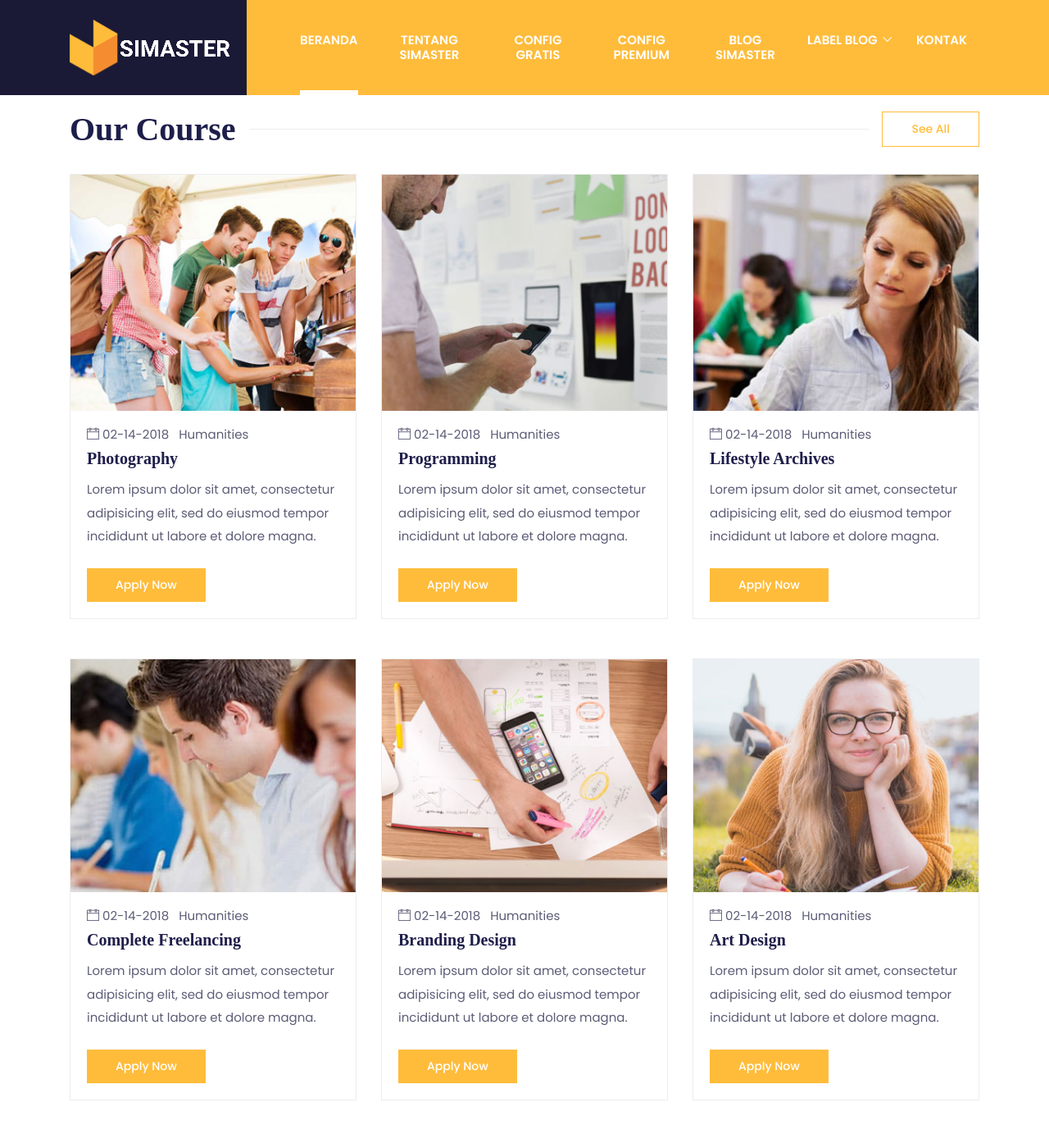
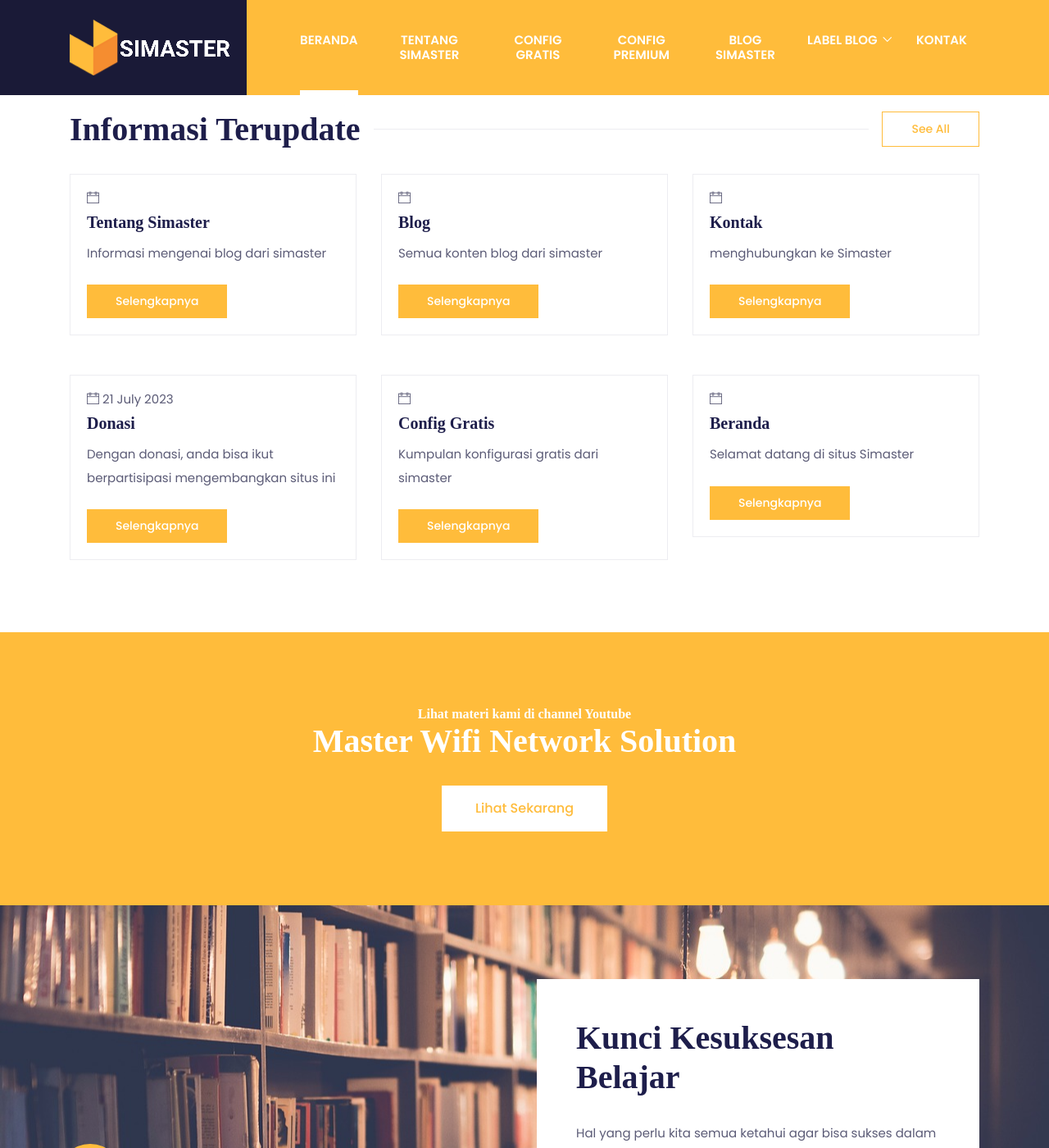
Before and after one commit to mwnsofficial/simastertutorials.github.io, a Jekyll site: the page built from index.html, in a window 1280 px wide and 1400 px high, scrolled down 2013 px. Shown: the whole window at 82% size. Built offline with Jekyll 4.4.1, drawn with Linux system fonts in a browser that asks for light colours; some web fonts are replaced; the list of posts is cut into pages by our own code.

Commit message:
Update index.html

```diff
--- a/index.html
+++ b/index.html
@@ -102,7 +102,7 @@ description: Selamat datang di situs Simaster
     <div class="row">
       <div class="col-12">
         <div class="d-flex align-items-center section-title justify-content-between">
-          <h2 class="mb-0 text-nowrap mr-3">Our Course</h2>
+          <h2 class="mb-0 text-nowrap mr-3">Informasi Terupdate</h2>
           <div class="border-top w-100 border-primary d-none d-sm-block"></div>
           <div>
             <a href="courses.html" class="btn btn-sm btn-outline-primary ml-sm-3 d-none d-sm-block">see all</a>
@@ -113,119 +113,30 @@ description: Selamat datang di situs Simaster
     <!-- course list -->
 <div class="row justify-content-center">
   <!-- course item -->
+  {% for page in site.pages limit:6 %}
   <div class="col-lg-4 col-sm-6 mb-5">
     <div class="card p-0 border-primary rounded-0 hover-shadow">
-      <img class="card-img-top rounded-0" src="images/courses/course-1.jpg" alt="course thumb">
+      {% if page.image %}{% include page-featured-image.html image=page.image %}{% endif %}
       <div class="card-body">
         <ul class="list-inline mb-2">
-          <li class="list-inline-item"><i class="ti-calendar mr-1 text-color"></i>02-14-2018</li>
-          <li class="list-inline-item"><a class="text-color" href="course-single.html">Humanities</a></li>
+          <li class="list-inline-item"><i class="ti-calendar mr-1 text-color"></i>{{ page.date | date: "%d %B %Y" }}</li>
+          <li class="list-inline-item">{% if page.tags != null %}{% assign projectTags = site.data.tags.allowed-tags %}{% for tag in page.tags %}{% if projectTags contains tag %}<a href="/{{ "tag_" | append: tag | append: ".html"}}">{{tag}}</a>{% unless forloop.last %}, {% endunless%}{% endif %}{% endfor %}{% endif %}</li>
         </ul>
         <a href="course-single.html">
-          <h4 class="card-title">Photography</h4>
+          <h4 class="card-title">{{page.title}}</h4>
         </a>
-        <p class="card-text mb-4"> Lorem ipsum dolor sit amet, consectetur adipisicing elit, sed do eiusmod tempor
-          incididunt ut labore et dolore magna.</p>
-        <a href="course-single.html" class="btn btn-primary btn-sm">Apply now</a>
+        <p class="card-text mb-4"> {{page.description}}</p>
+        <a href="{{page.url | absolute_url}}" class="btn btn-primary btn-sm">Selengkapnya</a>
       </div>
     </div>
   </div>
-  <!-- course item -->
-  <div class="col-lg-4 col-sm-6 mb-5">
-    <div class="card p-0 border-primary rounded-0 hover-shadow">
-      <img class="card-img-top rounded-0" src="images/courses/course-2.jpg" alt="course thumb">
-      <div class="card-body">
-        <ul class="list-inline mb-2">
-          <li class="list-inline-item"><i class="ti-calendar mr-1 text-color"></i>02-14-2018</li>
-          <li class="list-inline-item"><a class="text-color" href="course-single.html">Humanities</a></li>
-        </ul>
-        <a href="course-single.html">
-          <h4 class="card-title">Programming</h4>
-        </a>
-        <p class="card-text mb-4"> Lorem ipsum dolor sit amet, consectetur adipisicing elit, sed do eiusmod tempor
-          incididunt ut labore et dolore magna.</p>
-        <a href="course-single.html" class="btn btn-primary btn-sm">Apply now</a>
-      </div>
-    </div>
-  </div>
-  <!-- course item -->
-  <div class="col-lg-4 col-sm-6 mb-5">
-    <div class="card p-0 border-primary rounded-0 hover-shadow">
-      <img class="card-img-top rounded-0" src="images/courses/course-3.jpg" alt="course thumb">
-      <div class="card-body">
-        <ul class="list-inline mb-2">
-          <li class="list-inline-item"><i class="ti-calendar mr-1 text-color"></i>02-14-2018</li>
-          <li class="list-inline-item"><a class="text-color" href="course-single.html">Humanities</a></li>
-        </ul>
-        <a href="course-single.html">
-          <h4 class="card-title">Lifestyle Archives</h4>
-        </a>
-        <p class="card-text mb-4"> Lorem ipsum dolor sit amet, consectetur adipisicing elit, sed do eiusmod tempor
-          incididunt ut labore et dolore magna.</p>
-        <a href="course-single.html" class="btn btn-primary btn-sm">Apply now</a>
-      </div>
-    </div>
-  </div>
-  <!-- course item -->
-  <div class="col-lg-4 col-sm-6 mb-5">
-    <div class="card p-0 border-primary rounded-0 hover-shadow">
-      <img class="card-img-top rounded-0" src="images/courses/course-4.jpg" alt="course thumb">
-      <div class="card-body">
-        <ul class="list-inline mb-2">
-          <li class="list-inline-item"><i class="ti-calendar mr-1 text-color"></i>02-14-2018</li>
-          <li class="list-inline-item"><a class="text-color" href="course-single.html">Humanities</a></li>
-        </ul>
-        <a href="course-single.html">
-          <h4 class="card-title">Complete Freelancing</h4>
-        </a>
-        <p class="card-text mb-4"> Lorem ipsum dolor sit amet, consectetur adipisicing elit, sed do eiusmod tempor
-          incididunt ut labore et dolore magna.</p>
-        <a href="course-single.html" class="btn btn-primary btn-sm">Apply now</a>
-      </div>
-    </div>
-  </div>
-  <!-- course item -->
-  <div class="col-lg-4 col-sm-6 mb-5">
-    <div class="card p-0 border-primary rounded-0 hover-shadow">
-      <img class="card-img-top rounded-0" src="images/courses/course-5.jpg" alt="course thumb">
-      <div class="card-body">
-        <ul class="list-inline mb-2">
-          <li class="list-inline-item"><i class="ti-calendar mr-1 text-color"></i>02-14-2018</li>
-          <li class="list-inline-item"><a class="text-color" href="course-single.html">Humanities</a></li>
-        </ul>
-        <a href="course-single.html">
-          <h4 class="card-title">Branding Design</h4>
-        </a>
-        <p class="card-text mb-4"> Lorem ipsum dolor sit amet, consectetur adipisicing elit, sed do eiusmod tempor
-          incididunt ut labore et dolore magna.</p>
-        <a href="course-single.html" class="btn btn-primary btn-sm">Apply now</a>
-      </div>
-    </div>
-  </div>
-  <!-- course item -->
-  <div class="col-lg-4 col-sm-6 mb-5">
-    <div class="card p-0 border-primary rounded-0 hover-shadow">
-      <img class="card-img-top rounded-0" src="images/courses/course-6.jpg" alt="course thumb">
-      <div class="card-body">
-        <ul class="list-inline mb-2">
-          <li class="list-inline-item"><i class="ti-calendar mr-1 text-color"></i>02-14-2018</li>
-          <li class="list-inline-item"><a class="text-color" href="course-single.html">Humanities</a></li>
-        </ul>
-        <a href="course-single.html">
-          <h4 class="card-title">Art Design</h4>
-        </a>
-        <p class="card-text mb-4"> Lorem ipsum dolor sit amet, consectetur adipisicing elit, sed do eiusmod tempor
-          incididunt ut labore et dolore magna.</p>
-        <a href="course-single.html" class="btn btn-primary btn-sm">Apply now</a>
-      </div>
-    </div>
-  </div>
-</div>
+  {% endfor %}
+
 <!-- /course list -->
     <!-- mobile see all button -->
     <div class="row">
       <div class="col-12 text-center">
-        <a href="courses.html" class="btn btn-sm btn-outline-primary d-sm-none d-inline-block">Lihat semua</a>
+        <a href="#!" class="btn btn-sm btn-outline-primary d-sm-none d-inline-block">Lihat semua</a>
       </div>
     </div>
   </div>
```
